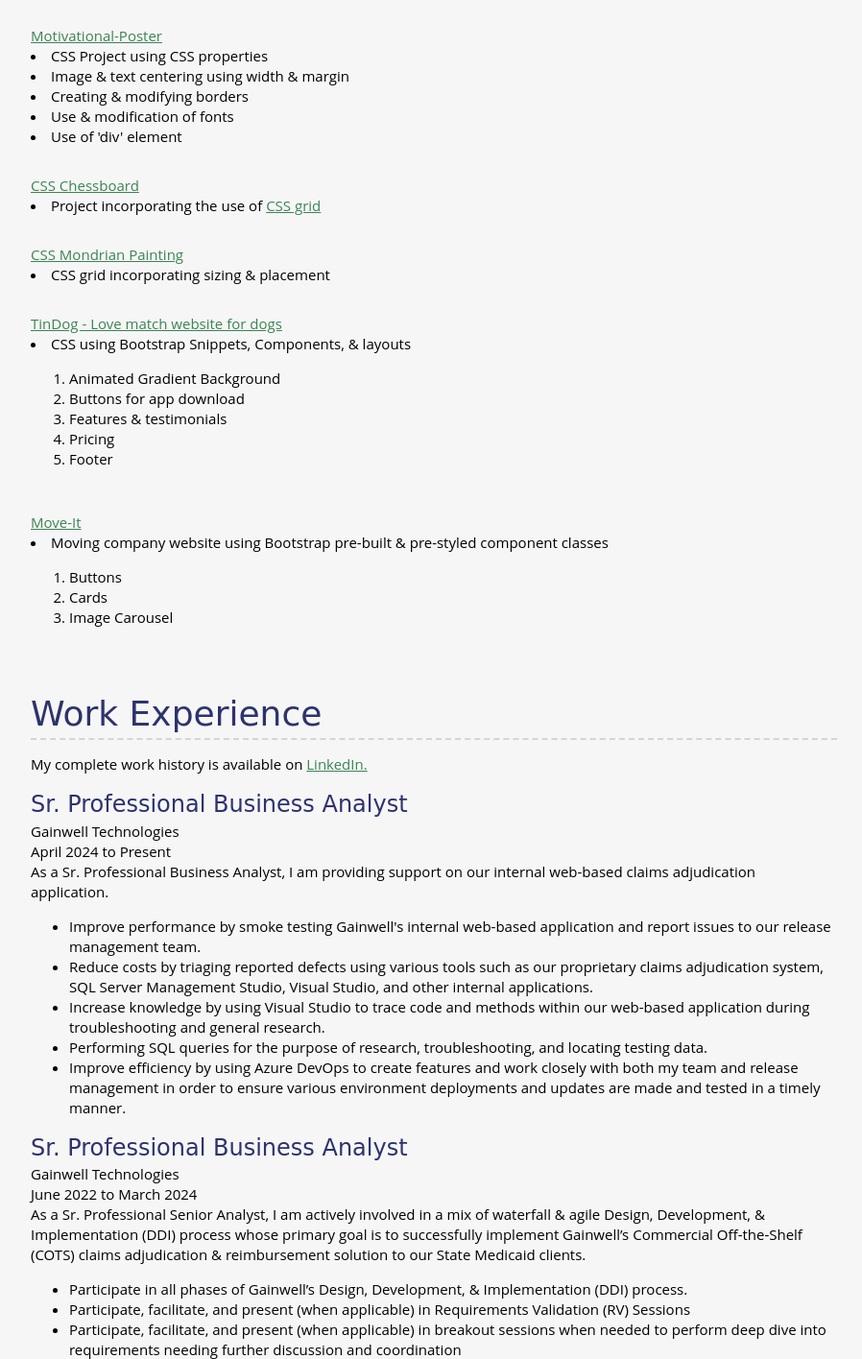
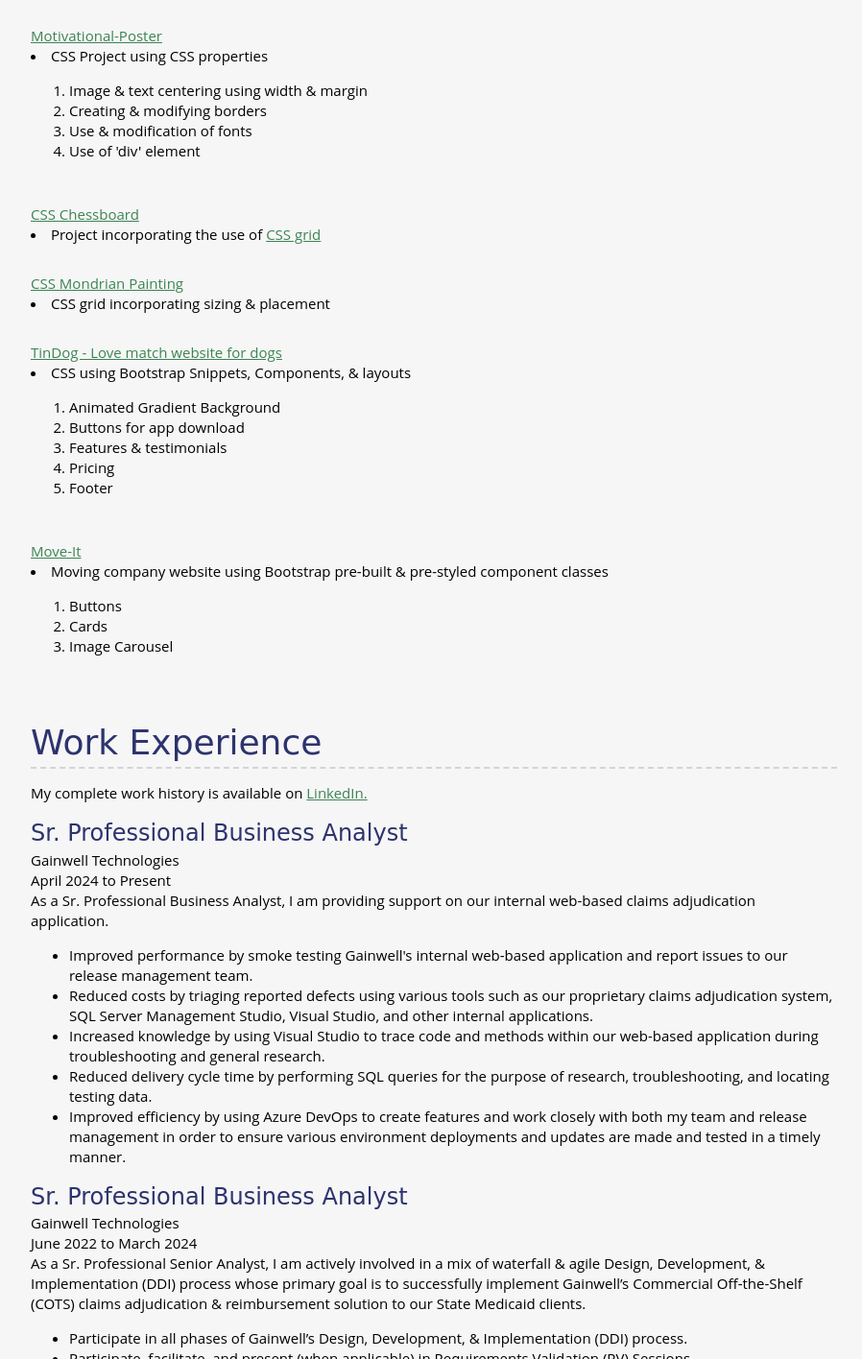
Before and after one commit to jweing1976/CSS-Web-Developer-Resume, a plain HTML site: page resume.html in a window 1280 px wide. Shown: the part 1360-2776 px from the top of the page at 96% size, without its empty margins (188-1086 px from the left). Drawn offline with Linux system fonts and the light colour scheme; a web font is replaced by a local one.

Commit message:
Add files via upload
Revisions to bulleted list for web development work (e.g., "Improved" vs. "Improve", etc.)

```diff
--- a/resume.html
+++ b/resume.html
@@ -72,10 +72,12 @@
           <section class="project-item">
             <a href="https://jweing1976.github.io/Motivational-Poster/">Motivational-Poster</a>
               <li>CSS Project using CSS properties</li>
-              <li>Image & text centering using width & margin</li>
-              <li>Creating & modifying borders</li>
-              <li>Use & modification of fonts</li>
-              <li>Use of 'div' element</li>
+              <ol>
+                <li>Image & text centering using width & margin</li>
+               <li>Creating & modifying borders</li>
+               <li>Use & modification of fonts</li>
+               <li>Use of 'div' element</li>
+            </ol>
           </section>
           <section class="project-item">
             <a href="https://jweing1976.github.io/CSS-Grid-Chessboard/">CSS Chessboard</a>
@@ -139,11 +141,11 @@
           <div class="work-summary">
             <p>As a Sr. Professional Business Analyst, I am providing support on our internal web-based claims adjudication application.</p>
             <ul>
-              <li>Improve performance by smoke testing Gainwell's internal web-based application and report issues to our release management team.</li>
-              <li>Reduce costs by triaging reported defects using various tools such as our proprietary claims adjudication system, SQL Server Management Studio, Visual Studio, and other internal applications.</li>
-              <li> Increase knowledge by using Visual Studio to trace code and methods within our web-based application during troubleshooting and general research.</li>
-              <li>Performing SQL queries for the purpose of research, troubleshooting, and locating testing data.</li>
-              <li>Improve efficiency by using Azure DevOps to create features and work closely with both my team and release management in order to ensure various environment deployments and updates are made and tested in a timely manner.</li>
+              <li>Improved performance by smoke testing Gainwell's internal web-based application and report issues to our release management team.</li>
+              <li>Reduced costs by triaging reported defects using various tools such as our proprietary claims adjudication system, SQL Server Management Studio, Visual Studio, and other internal applications.</li>
+              <li> Increased knowledge by using Visual Studio to trace code and methods within our web-based application during troubleshooting and general research.</li>
+              <li>Reduced delivery cycle time by performing SQL queries for the purpose of research, troubleshooting, and locating testing data.</li>
+              <li>Improved efficiency by using Azure DevOps to create features and work closely with both my team and release management in order to ensure various environment deployments and updates are made and tested in a timely manner.</li>
 
             </ul>
           </div>
```
